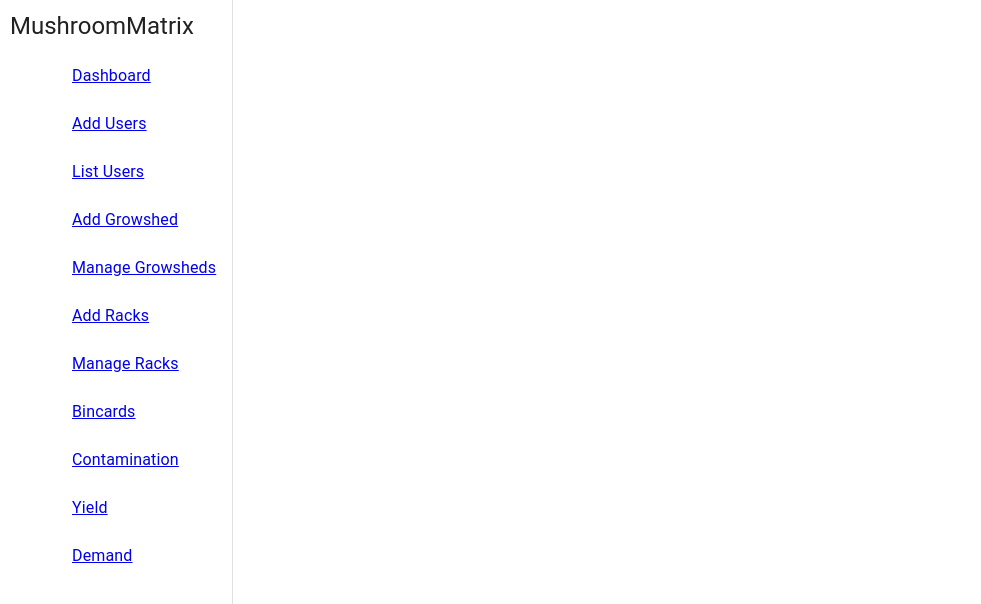
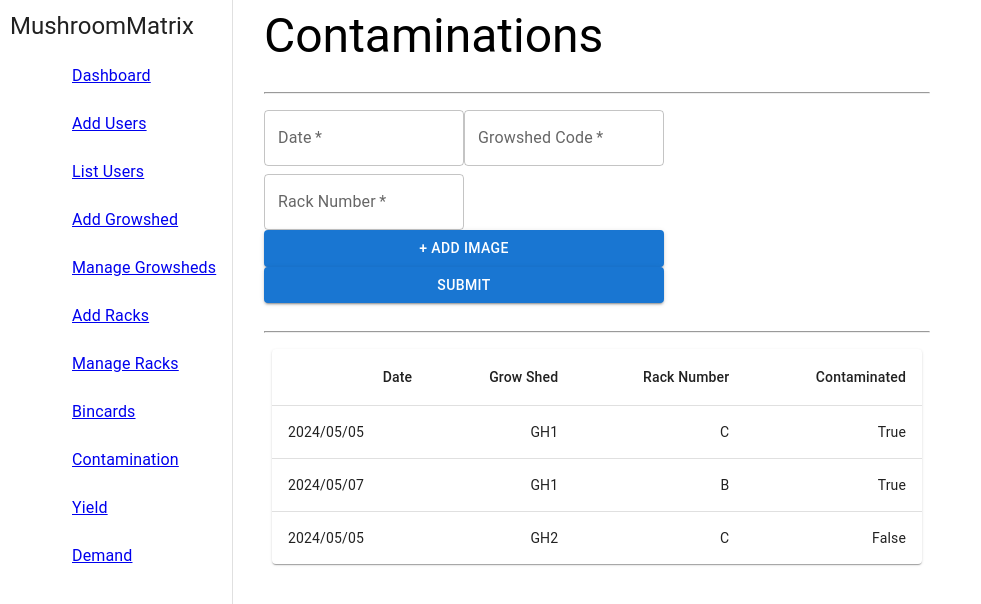
Before and after one commit to IT21080258/test-mush, a React (Create React App) app in the folder frontend/: page /grow/contamination in a window 1280 px wide. Shown: the top 604 px of the page, without its empty margins (0-981 px from the left). Built offline with nearby package versions, Linux system fonts and the light colour scheme.

Commit message:
it21014604-contamination-frontend

```diff
--- /dev/null
+++ b/frontend/src/pages/contamination/contamination.jsx
@@ -0,0 +1,120 @@
+import React from "react";
+import Grid from '@mui/material/Unstable_Grid2';
+import Typography from '@mui/material/Typography';
+import Table from '@mui/material/Table';
+import TableBody from '@mui/material/TableBody';
+import TableCell from '@mui/material/TableCell';
+import TableContainer from '@mui/material/TableContainer';
+import TableHead from '@mui/material/TableHead';
+import TableRow from '@mui/material/TableRow';
+import Paper from '@mui/material/Paper';
+import FormControl from "@mui/material/FormControl";
+import InputLabel from "@mui/material/InputLabel";
+import Select from "@mui/material/Select";
+import Button from "@mui/material/Button";
+import TextField from "@mui/material/TextField";
+
+
+const IdentifyContamination = () =>  {
+
+    function createData(Date, growShed, rackNumber, isContaminated) {
+        return {Date, growShed, rackNumber, isContaminated};
+      }
+      const rows = [
+        createData('2024/05/05','GH1','C', 'True'),
+        createData('2024/05/07','GH1','B', 'True'),
+        createData('2024/05/05','GH2','C', 'False'),
+
+      ];
+
+return(
+    <Grid>
+        <div>
+            <Typography variant="h3">
+                Contaminations
+            </Typography><br/>
+            <hr/>
+        </div>
+        <div>
+            <form style={{width:'400px'}}>
+            <TextField
+                // onChange={(e) => setCode(e.target.value)}
+                label="Date"
+                variant="outlined"
+                color="secondary"
+                fullWidth
+                required
+                style={{margin: '8px 0px 0px', width:'200px'}}
+            />
+            <TextField
+                // onChange={(e) => setCode(e.target.value)}
+                label="Growshed Code"
+                variant="outlined"
+                color="secondary"
+                fullWidth
+                required
+                style={{margin: '8px 0px 0px', width:'200px'}}
+            />
+            <TextField
+                // onChange={(e) => setCode(e.target.value)}
+                label="Rack Number"
+                variant="outlined"
+                color="secondary"
+                fullWidth
+                required
+                style={{margin: '8px 0px 0px', width:'200px'}}
+            />
+            <input
+                accept="image/*"
+                id="contained-button-file"
+                multiple
+                type="file"
+                style={{ display: 'none' }}
+            />
+            <label htmlFor="contained-button-file">
+                <Button variant="contained" component="span" style={{Margin:'30px 0px 0px', width: '400px'}}>
++                   Add Image
+                </Button>
+            </label>
+            <Button variant="contained" style={{Margin:'30px 0px 0px',
+                                                width: '400px'
+                                                                        }}>
+            Submit
+            </Button>
+
+            </form>
+        </div><br/>
+        <hr/>
+
+        <Grid xs={12}>
+            <TableContainer component={Paper}>
+                <Table sx={{ minWidth: 650 }} aria-label="simple table" style={{width:'100%'}}>
+                <TableHead>
+                    <TableRow>
+                        <TableCell align="right">Date</TableCell>
+                        <TableCell align="right">Grow Shed</TableCell>
+                        <TableCell align="right">Rack Number</TableCell>
+                        <TableCell align="right">Contaminated</TableCell>
+                    </TableRow>
+                </TableHead>
+                <TableBody>
+                    {rows.map((row) => (
+                        <TableRow
+                            key={row.code}
+                            sx={{ '&:last-child td, &:last-child th': { border: 0 } }}
+                        >
+                            <TableCell component="th" scope="row">{row.Date}</TableCell>
+                            <TableCell align="right">{row.growShed}</TableCell>
+                            <TableCell align="right">{row.rackNumber}</TableCell>
+                            <TableCell align="right">{row.isContaminated}</TableCell>
+                        </TableRow>
+                    ))}
+                </TableBody>
+                </Table>
+            </TableContainer>
+        </Grid>
+    </Grid>
+)
+}
+
+export default IdentifyContamination;
--- a/frontend/src/routes/routes.jsx
+++ b/frontend/src/routes/routes.jsx
@@ -5,6 +5,7 @@ import Dashboard from '../pages/dashboard/dashboard';
 import ViewGrowShed from '../pages/growshedMgt/viewGrowShed';
 import AddGrowShed from '../pages/growshedMgt/addGrowShed';
 import Yield from '../pages/Yield/predictYield'
+import Contamination from '../pages/contamination/contamination'
 
  const MRoutes = () => {
     return (
@@ -14,6 +15,7 @@ import Yield from '../pages/Yield/predictYield'
                 <Route path="/grow/growsheds" element={<ViewGrowShed/>} />
                 <Route path="/grow/addgrowshed" element={<AddGrowShed/>}/>
                 <Route path="/grow/yield" element={<Yield/>}/>
+                <Route path="/grow/contamination" element={<Contamination/>}/>
             </Routes>
         </BrowserRouter>
     );
```
